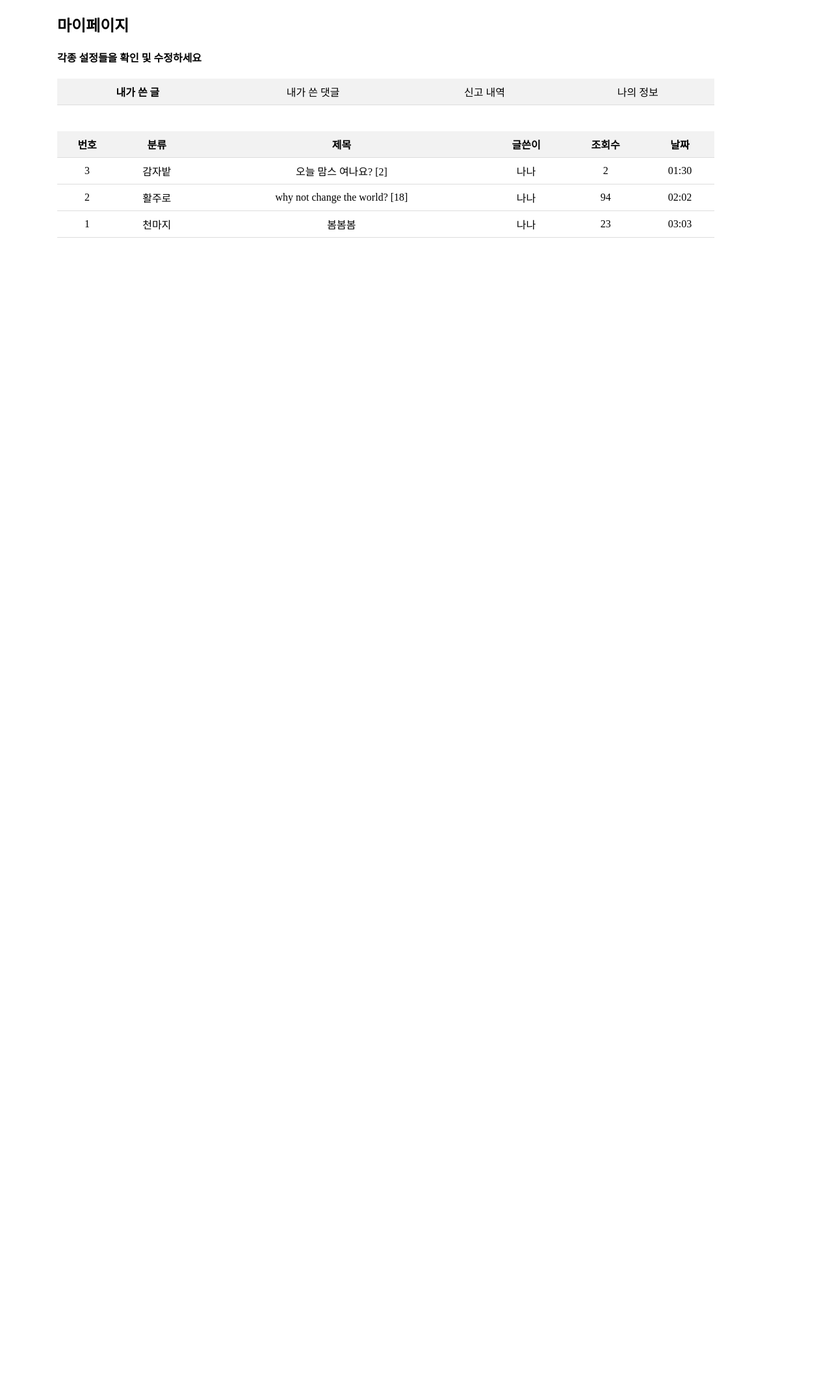
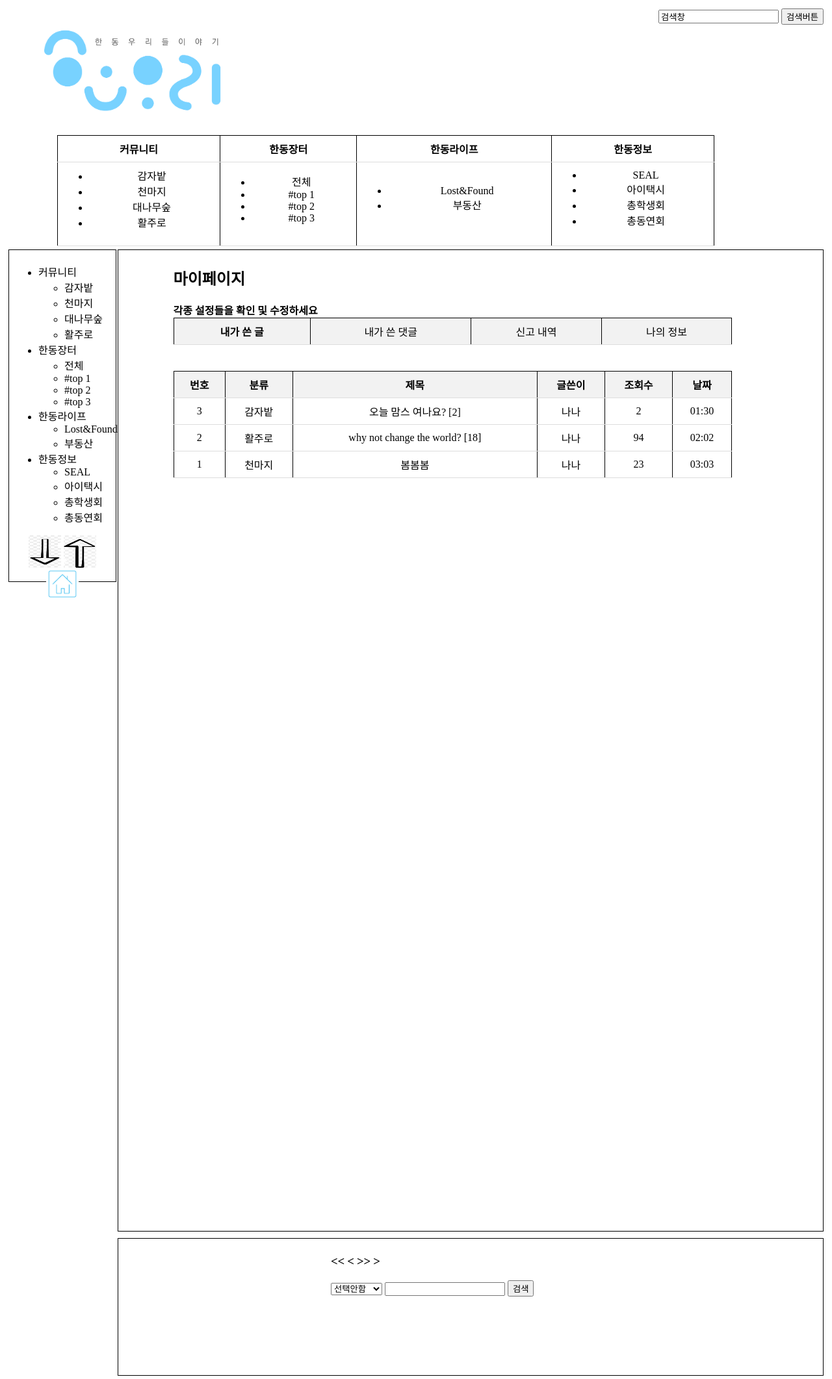
Before and after one commit to SylarBurns/HUS, a Django app: page /mypage/ in a window 1280 px wide. Shown: the whole page at 65% size. Before the commit the page ends 366 px from the top, so only its background shows below. Run offline with Django 3.2, Linux system fonts and the light colour scheme.

Commit message:
linking all the pages

```diff
--- a/boards/urls.py
+++ b/boards/urls.py
@@ -1,7 +1,7 @@
 from django.urls import path
 
 from . import views
-
+app_name = 'boards'
 urlpatterns = [
     path('', views.ListView.as_view(), name='list'),
     path('detail/', views.DetailView.as_view(), name='detail'),
--- a/mainPage/templates/mainPage/basePage.html
+++ b/mainPage/templates/mainPage/basePage.html
@@ -13,27 +13,61 @@
         <section class="topMenu">
         <table>
                 <tr>
-                            {% for index in range %}
+                    <!-- {% for index in range %}
                     <th>
                         {{ index }}. 대게시판 제목
                     </th>
-                            {% endfor %}
+                    {% endfor %} -->
+                    <th>커뮤니티</th>
+                    <th>한동장터</th>
+                    <th>한동라이프</th>
+                    <th>한동정보</th>
                 </tr>
                 <tr>
+                    <!-- {% for index in range %}
+                    <td>
+                        <ul>
                             {% for index in range %}
+                            <li>소게시판 제목</li>
+                            {% endfor %}
+                        </ul>
+                    </td>
+                    {% endfor %} -->
                     <td>
-                                <ol>
-                                    {% for index in range %}
-                                    <ol>소게시판 제목</ol>
-                                    {% endfor %}
-                                </ol>
+                        <ul>
+                        <li><a href="{% url 'boards:list' %}">감자밭</a></li>
+                        <li>천마지</li>
+                        <li>대나무숲</li>
+                        <li>활주로</li>
+                        </ul>
                     </td>
-                            {% endfor %}
+                    <td>
+                        <ul>
+                        <li>전체</li>
+                        <li>#top 1</li>
+                        <li>#top 2</li>
+                        <li>#top 3</li>
+                        </ul>
+                    </td>
+                    <td>
+                        <ul>
+                        <li>Lost&Found</li>
+                        <li>부동산</li>
+                        </ul>
+                    </td>
+                    <td>
+                        <ul>
+                        <li>SEAL</li>
+                        <li>아이택시</li>
+                        <li>총학생회</li>
+                        <li>총동연회</li>
+                        </ul>
+                    </td>
                 </tr>
         </table>
         </section>
         <aside class="sideMenu">
-            <ul>
+            <!-- <ul>
                 {% for index in range %}
                 <li>대게시판</li>
                 <ul>
@@ -42,6 +76,34 @@
                     {% endfor%}
                 </ul>
                 {% endfor %}
+            </ul> -->
+            <ul>
+            <li>커뮤니티</li>
+            <ul>
+                <li><a href="{% url 'boards:list' %}">감자밭</a></li>
+                <li>천마지</li>
+                <li>대나무숲</li>
+                <li>활주로</li>
+            </ul>
+            <li>한동장터</li>
+            <ul>
+                <li>전체</li>
+                <li>#top 1</li>
+                <li>#top 2</li>
+                <li>#top 3</li>
+            </ul>
+            <li>한동라이프</li>
+            <ul>
+                <li>Lost&Found</li>
+                <li>부동산</li>
+            </ul>
+            <li>한동정보</li>
+            <ul>
+                <li>SEAL</li>
+                <li>아이택시</li>
+                <li>총학생회</li>
+                <li>총동연회</li>
+            </ul>
             </ul>
         <div class="sideMenuBottomIcons">
         <a href="#bottom"><img src="{% static 'mainPage/images/down.png'%}" class="img"/></a>
--- a/mypage/templates/mypage/myComment.html
+++ b/mypage/templates/mypage/myComment.html
@@ -1,3 +1,4 @@
+{% extends 'mainPage/basePage.html' %}
 {% block content %}
 <!DOCTYPE html>
 <html>
--- a/mypage/templates/mypage/myData.html
+++ b/mypage/templates/mypage/myData.html
@@ -1,3 +1,4 @@
+{% extends 'mainPage/basePage.html' %}
 {% block content %}
 <!DOCTYPE html>
 <html>
--- a/mypage/templates/mypage/myPost.html
+++ b/mypage/templates/mypage/myPost.html
@@ -1,3 +1,4 @@
+{% extends 'mainPage/basePage.html' %}
 {% block content %}
 <!DOCTYPE html>
 <html>
--- a/mypage/templates/mypage/myReport.html
+++ b/mypage/templates/mypage/myReport.html
@@ -1,3 +1,4 @@
+{% extends 'mainPage/basePage.html' %}
 {% block content %}
 <html>
 <head>
```
Also changed, not shown: mainPage/templates/mainPage/mainPageTemplate.html (+43 -9 lines). Lines whose indentation alone changed are shown as unchanged.
